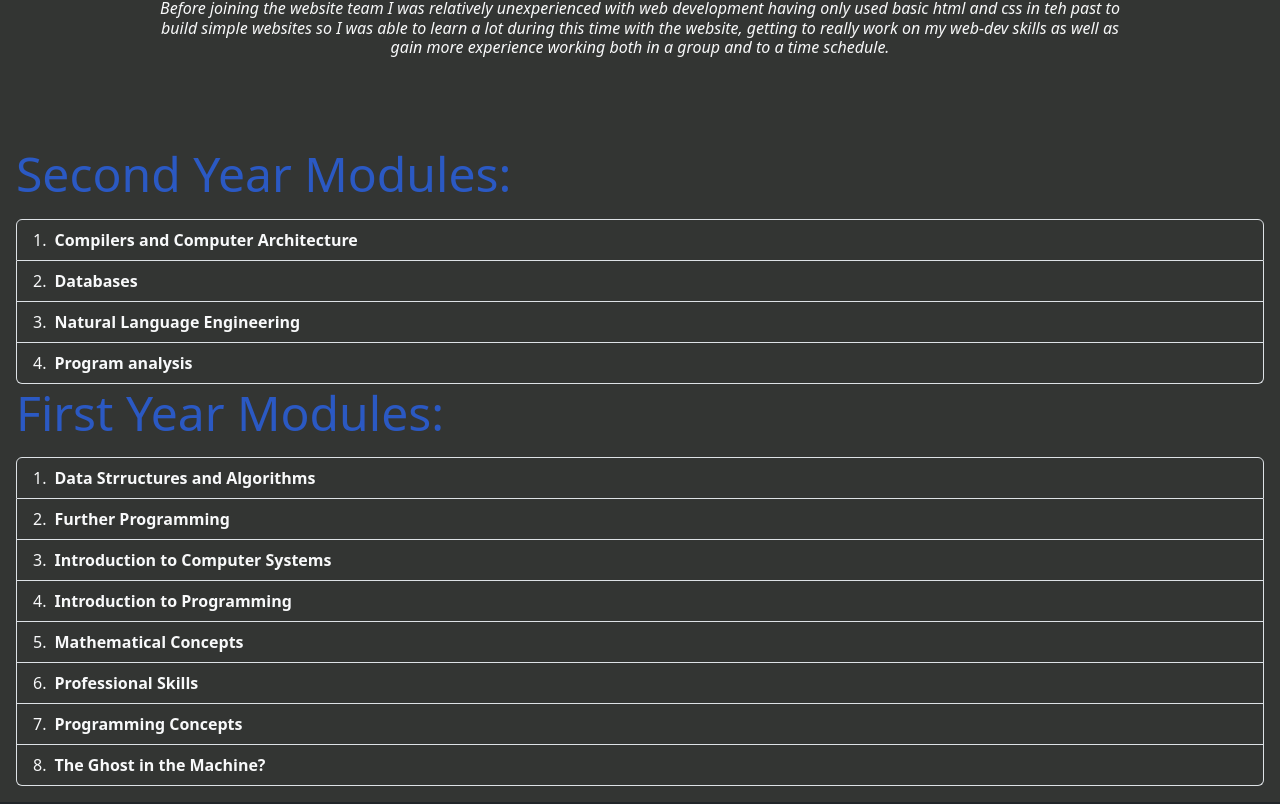
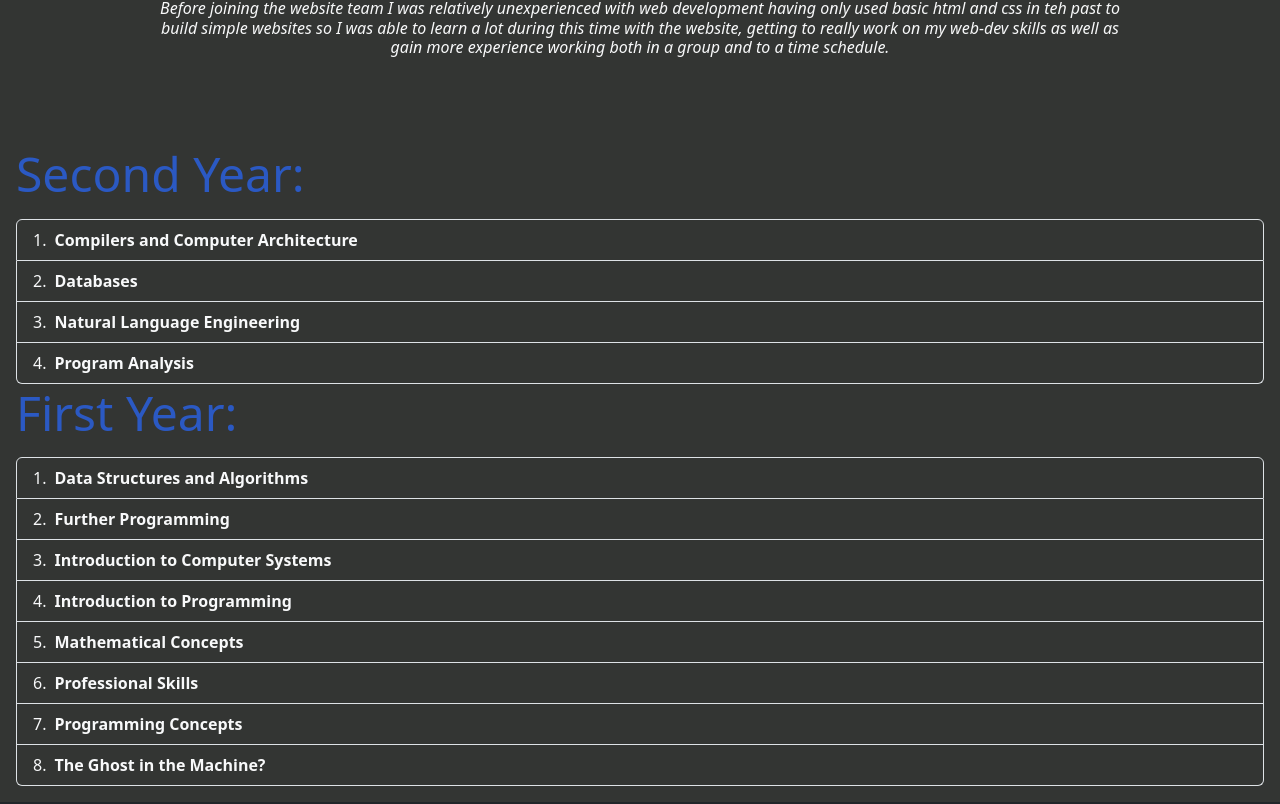
Before and after one commit to dfrommont/Portfolio, a React (Create React App) app: page /about/university in a window 1280 px wide. Shown: the part 1556-2360 px from the top of the page. Built offline with nearby package versions, Linux system fonts and the light colour scheme.

Commit message:
Finished webpage (pend. spell check, optimisation)

```diff
--- a/src/App.js
+++ b/src/App.js
@@ -18,9 +18,9 @@ const App = () => {
                 <Navbar />
                 <Routes>
                     <Route path="/" element={<Home />} />
-                    <Route path="/Contact" element={<Contact />} />
-                    <Route path="/CV" element={<CV />} />
-                    <Route path="/Demos" element={<Demos />} />
+                    <Route path="/contact" element={<Contact />} />
+                    <Route path="/cv" element={<CV />} />
+                    <Route path="/demos" element={<Demos />} />
                     <Route path="/about/personal" element={<Personal />} />
                     <Route path="/about/university" element={<University />} />
                 </Routes>
--- a/src/CV.js
+++ b/src/CV.js
@@ -1,6 +1,4 @@
 import React from "react";
-import ReactPDF from '@react-pdf/renderer';
-import { Document, Page } from "react-pdf";
 
 import resume from './assets/cv.pdf'
 
@@ -9,7 +7,7 @@ const CV = () => {
         <>
             <div className="container-fluid" id="cv-container">
                 <div className="row">
-                    <object data={resume} type="application/pdf" width="100%" height="720px" />
+                    <object data={resume} type="application/pdf" width="100%" height="720px"/>
                 </div>
                 <div className="row jutify-content-center text-center p-3">
                     <p className="h6">Having issues viewing this? <a id="link" href={resume} target="_blank">View in browser</a></p>
--- a/src/Demos.js
+++ b/src/Demos.js
@@ -1,6 +1,4 @@
 import React from "react";
-import { Link } from "react-router-dom";
-import solitaire from './assets/solitaire snapshot.png';
 
 import examples from './data/demos'
 
@@ -11,7 +9,7 @@ const Demos = () => {
                 <p className="h2 text-center p-4" style={{color: "var(--tiffany-blue)"}}>Here is just some of my work:</p>
                 {
                 examples.map((example) => (
-                    <div className="container-fluid">
+                    <div className="container-fluid" key={`example-${example.id}`}>
                         <div className="row">
                             <div className="col-auto">
                                 <p id="example-title" className="display-3 text-start fw-bold" style={{color: "var(--tang-blue)"}}>{example.title}</p>
@@ -19,7 +17,7 @@ const Demos = () => {
                         </div>
                         <div className="row p-3">
                             <div className="col justify-content-center">
-                                <img src={example.image} className="rounded mx-auto d-block" style={{width: "100%", border: "3px solid var(--tang-blue)"}}></img>
+                                <img src={example.image} className="rounded mx-auto d-block" style={{width: "100%", border: "3px solid var(--tang-blue)"}} alt={`project titled ${example.title}`}></img>
                             </div>
                             <div className="col-sm">
                                 <p className="h5 text-center">{example.text}</p><br />
--- a/src/Home.js
+++ b/src/Home.js
@@ -16,7 +16,7 @@ const Home = () => {
             <div className="container-fluid text-light" id="home">
                 <div className="row d-flex jutify-content-center p-3 align-items-center">
                     <div className="col-auto">
-                        <img src={portrait} className="img-fluid rounded float-end"/>
+                        <img src={portrait} className="img-fluid rounded float-end" alt="portrait of David Frommont"/>
                     </div>
                     <div className="col">
                         <p className="h4">Hi, I'm David Frommont<br /><br />a 2nd Year Computer Science Student at the University of Sussex working towards my Masters in Computing</p>
@@ -27,7 +27,7 @@ const Home = () => {
                 <p className="display-6 fw-bold text-dark">What have I been up to recently?</p>
                 {
                     upcoming.map((event) => (
-                        <div className="container-fluid p-4 mb-5 text-light" id="diary-entry">
+                        <div className="container-fluid p-4 mb-5 text-light" id={`diary-entry-${event.id}`} key={`diary-entry-${event.id}`}>
                             <div className="row d-flex justify-content-between">
                                 <div className="col-auto">
                                     <p className="fst-italic h4">{event.title}</p>
--- a/src/about/University.js
+++ b/src/about/University.js
@@ -1,6 +1,7 @@
 import React from "react";
 
 import hacksussex from './../assets/committee.png'
+import modules from './../data/modules';
 
 const University = () => {
     return(
@@ -9,7 +10,7 @@ const University = () => {
                 <p className="text-center display-4 p-3 mb-3" style={{color: "var(--sky-blue)"}}>My time at the University of Sussex</p>
                 <p className="text-center h1" style={{color: "var(--tang-blue)"}}>Coming 2027! Computer Science MComp (with placement year)</p>
                 <div className="container p-5">
-                    <img src={hacksussex} className="img-fluid rounded-4 mx-auto d-block" style={{width: "60vw"}}></img>
+                    <img src={hacksussex} className="img-fluid rounded-4 mx-auto d-block" style={{width: "60vw"}} alt="HackSussex 2023 committee"></img>
                     <p className="text-center h2 p-3" style={{color: "var(--tiffany-blue"}}>^ The 2023 HackSussex Committee ^</p>
                     <p className="text-start h5 text-light">Towards the end of end of my first year of university I applied to join the HackSussex committee following an exciting year of taking part in their events. Follwoing the initial application I was invite to join the committee for 2023. Since then I have gone on to get involved in a number of HackSussex projects.</p>
                     <p className="text-start h5 text-light p-3">Coders Cup 2023:</p>
@@ -18,72 +19,21 @@ const University = () => {
                     <p className="text-center h6 text-light mx-3 fst-italic p-3">During the summe rbetween first and second year of university I was joined the website team. Alongside a fellow committee member, I spent a few weeks building the skeleton of the website and then once more people were avaliable, we finished the design and then built the full build of the site.<br />The website is buitl using React and Bootstrap to build and then styel components ensuring that they are responsive to all screen sizes.<br /><br />Before joining the website team I was relatively unexperienced with web development having only used basic html and css in teh past to build simple websites so I was able to learn a lot during this time with the website, getting to really work on my web-dev skills as well as gain more experience working both in a group and to a time schedule.</p>
                 </div>
                 <div className="container-fluid p-3 m-auto">
-                    <p className="display-5" style={{color: "var(--tang-blue)"}}>Second Year Modules:</p>
-                    <ol class="list-group list-group-numbered">
-                        <li class="list-group-item d-flex justify-content-between align-items-start text-light" style={{backgroundColor: "var(--jet)"}}>
-                            <div class="ms-2 me-auto">
-                            <div class="fw-bold">Compilers and Computer Architecture</div>
-                            </div>
-                        </li>
-                        <li class="list-group-item d-flex justify-content-between align-items-start text-light" style={{backgroundColor: "var(--jet)"}}>
-                            <div class="ms-2 me-auto">
-                            <div class="fw-bold">Databases</div>
-                            </div>
-                        </li>
-                        <li class="list-group-item d-flex justify-content-between align-items-start text-light" style={{backgroundColor: "var(--jet)"}}>
-                            <div class="ms-2 me-auto">
-                            <div class="fw-bold">Natural Language Engineering</div>
-                            </div>
-                        </li>
-                        <li class="list-group-item d-flex justify-content-between align-items-start text-light" style={{backgroundColor: "var(--jet)"}}>
-                            <div class="ms-2 me-auto">
-                            <div class="fw-bold">Program analysis</div>
-                            </div>
-                        </li>
-                    </ol>
-                    <p className="display-5" style={{color: "var(--tang-blue)"}}>First Year Modules:</p>
-                    <ol class="list-group list-group-numbered">
-                        <li class="list-group-item d-flex justify-content-between align-items-start text-light" style={{backgroundColor: "var(--jet)"}}>
-                            <div class="ms-2 me-auto">
-                            <div class="fw-bold">Data Strructures and Algorithms</div>
-                            </div>
-                        </li>
-                        <li class="list-group-item d-flex justify-content-between align-items-start text-light" style={{backgroundColor: "var(--jet)"}}>
-                            <div class="ms-2 me-auto">
-                            <div class="fw-bold">Further Programming</div>
-                            </div>
-                        </li>
-                        <li class="list-group-item d-flex justify-content-between align-items-start text-light" style={{backgroundColor: "var(--jet)"}}>
-                            <div class="ms-2 me-auto">
-                            <div class="fw-bold">Introduction to Computer Systems</div>
-                            </div>
-                        </li>
-                        <li class="list-group-item d-flex justify-content-between align-items-start text-light" style={{backgroundColor: "var(--jet)"}}>
-                            <div class="ms-2 me-auto">
-                            <div class="fw-bold">Introduction to Programming</div>
-                            </div>
-                        </li>
-                        <li class="list-group-item d-flex justify-content-between align-items-start text-light" style={{backgroundColor: "var(--jet)"}}>
-                            <div class="ms-2 me-auto">
-                            <div class="fw-bold">Mathematical Concepts</div>
-                            </div>
-                        </li>
-                        <li class="list-group-item d-flex justify-content-between align-items-start text-light" style={{backgroundColor: "var(--jet)"}}>
-                            <div class="ms-2 me-auto">
-                            <div class="fw-bold">Professional Skills</div>
-                            </div>
-                        </li>
-                        <li class="list-group-item d-flex justify-content-between align-items-start text-light" style={{backgroundColor: "var(--jet)"}}>
-                            <div class="ms-2 me-auto">
-                            <div class="fw-bold">Programming Concepts</div>
-                            </div>
-                        </li>
-                        <li class="list-group-item d-flex justify-content-between align-items-start text-light" style={{backgroundColor: "var(--jet)"}}>
-                            <div class="ms-2 me-auto">
-                            <div class="fw-bold">The Ghost in the Machine?</div>
-                            </div>
-                        </li>
-                    </ol>
+                    {
+                        modules.map((year) => (
+                            <>
+                                <p className="display-5" style={{ color: "var(--tang-blue)" }}>{year.name}</p><ol className="list-group list-group-numbered">
+                                    {year.value.map((mod) => (
+                                        <li className="list-group-item d-flex justify-content-between align-items-start text-light" style={{ backgroundColor: "var(--jet)" }} key={mod.id}>
+                                            <div className="ms-2 me-auto">
+                                                <div className="fw-bold">{mod.title}</div>
+                                            </div>
+                                        </li>
+                                    ))}
+                                </ol>
+                            </>
+                        ))
+                    }
                 </div>
             </div>
         </>
--- a/src/data/demos.js
+++ b/src/data/demos.js
@@ -6,12 +6,14 @@ import structures from './../assets/Data Structures snapshot.png'
 
 const demos = [
     {
+        id: 1,
         "text": "Recently I have been working on a Solitaire game. Using react to build the application and bootstrap for styling, I have created card elements who take all their data from a local storage then generate the game board. Early on in the process I realised one of the key issues with solitaire is board generation. Randomly generating boards for each game is time consuming and so I should instead have a finite number of pre-made boards that I can randomly choose from. For now these are stored locally but in the future I will add a back-end server to hold a much larger number of these boards.\n The project in it's current state is still a work on progress, to see teh code so far, check out the project's GitHub repository:",
         "image": solitaire,
         "title": "Solitaire",
         "link": <Link id="link" to={"https://github.com/dfrommont/Solitaire"}>GitHub repository</Link>
     },
     {
+        id: 2,
         "text": "Coded alongside a first year module (Data Structures and Algorithms) I built up a repo of Java ADTs. Each type contains classes representing nodes that hold data and the structure that links all the nodes together as well as a main class and a test class. Documentation has also been egenrated for every type. The included ADTs are: Singly Linked list, Doubly Linked list, Queue ysing array, Queue using Doubly Linked list, Priority Queue, Binary Search tree, Stack using array and Stack using Doubly Linked list.",
         "image": structures,
         "title": "Java Data Structures",
--- a/src/data/diary.js
+++ b/src/data/diary.js
@@ -2,18 +2,21 @@ import { Link } from "react-router-dom";
 
 const diary = [
     {
+        "id": 1,
         "date": "Week beginning 25th September",
         "title": "Freshers Fairs",
         "description": "On Monday and Tuesday I spent my afternoons on the HackSussex stall at the EngInf Fair on campus, Wednesday saw me on the stall for the larger University Fresher's Fair and finally I worked Thursday on the stall at the Stem Fair.",
         "further": "Getting to meet both younger new first year students and older masters students who were all new to the uni I was familar with was a great experience and I was glad to be able to talk with and meet them."
     },
     {
+        "id": 2,
         "date": "Wed. 27th September",
         "title": "Code Social",
         "description": "Today I attended HackSussex's first Code Social of the year. Following 3 days of fresher's fairs, over 100 were in attendance. During the social I befriended two international students from first year and took part in the raffle we has been running that week.",
         "further": null
     },
     {
+        "id": 3,
         "date": "Sun. 24th September",
         "title": "Finished Working on new HackSussex Website",
         "description": "Over the previous few weeks I was part of a trio of programmers who worked on turning our design into a functioning website. Today was the final push to get it deployed in time for freshers and the site went up after a long day of work.",
--- /dev/null
+++ b/src/data/modules.js
@@ -0,0 +1,61 @@
+const modules = [
+    {
+        name: "Second Year:",
+        value: [
+        {
+            "title": "Compilers and Computer Architecture",
+            "id": 21
+        },
+        {
+            "title": "Databases",
+            "id": 22
+        },
+        {
+            "title": "Natural Language Engineering",
+            "id": 23
+        },
+        {
+            "title": "Program Analysis",
+            "id": 24
+        }
+    ]},
+    {
+        name: "First Year:",
+        value: [
+        {
+            "title": "Data Structures and Algorithms",
+            "id": 21
+        },
+        {
+            "title": "Further Programming",
+            "id": 22
+        },
+        {
+            "title": "Introduction to Computer Systems",
+            "id": 23
+        },
+        {
+            "title": "Introduction to Programming",
+            "id": 24
+        },
+        {
+            "title": "Mathematical Concepts",
+            "id": 21
+        },
+        {
+            "title": "Professional Skills",
+            "id": 21
+        },
+        {
+            "title": "Programming Concepts",
+            "id": 21
+        },
+        {
+            "title": "The Ghost in the Machine?",
+            "id": 21
+        }
+    ]}
+
+]
+
+export default modules;
--- a/src/index.css
+++ b/src/index.css
@@ -22,7 +22,7 @@
   background-color: var(--sky-blue);
 }
 
-#diary-entry {
+[id^="diary-entry"] {
   border: 1px solid #000;
   background-color: var(--jet);
 }
```
Also changed, not shown: src/Contact.js (+46 -4 lines), src/about/Personal.js (+7 -1 lines), src/components/navbar.js (+7 -4 lines).
